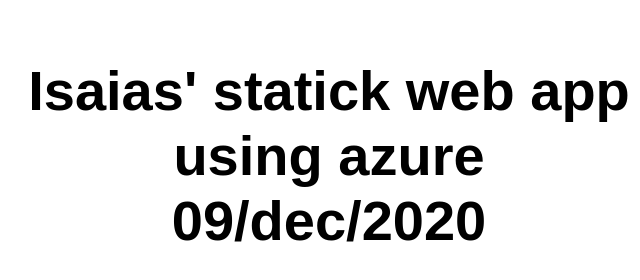
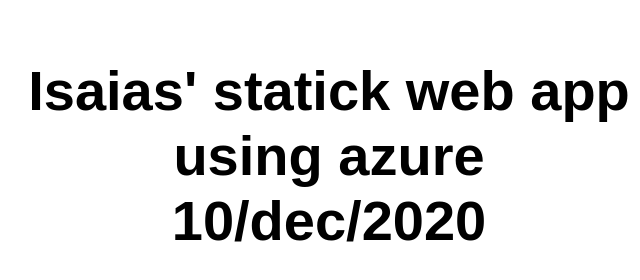
Before and after one commit to IsaiasCastro/azureclassmx, a plain HTML site: page index.html in a window 1280 px wide. Shown: the full height of the page, 311-951 px from the left. Drawn offline with Linux system fonts and the light colour scheme.

Commit message:
Update index.html

```diff
--- a/index.html
+++ b/index.html
@@ -10,7 +10,7 @@
 
 <body>
   <main>
-    <h1>Isaias' statick web app using azure 09/dec/2020</h1>
+    <h1>Isaias' statick web app using azure 10/dec/2020</h1>
   </main>
 </body>
 
```
